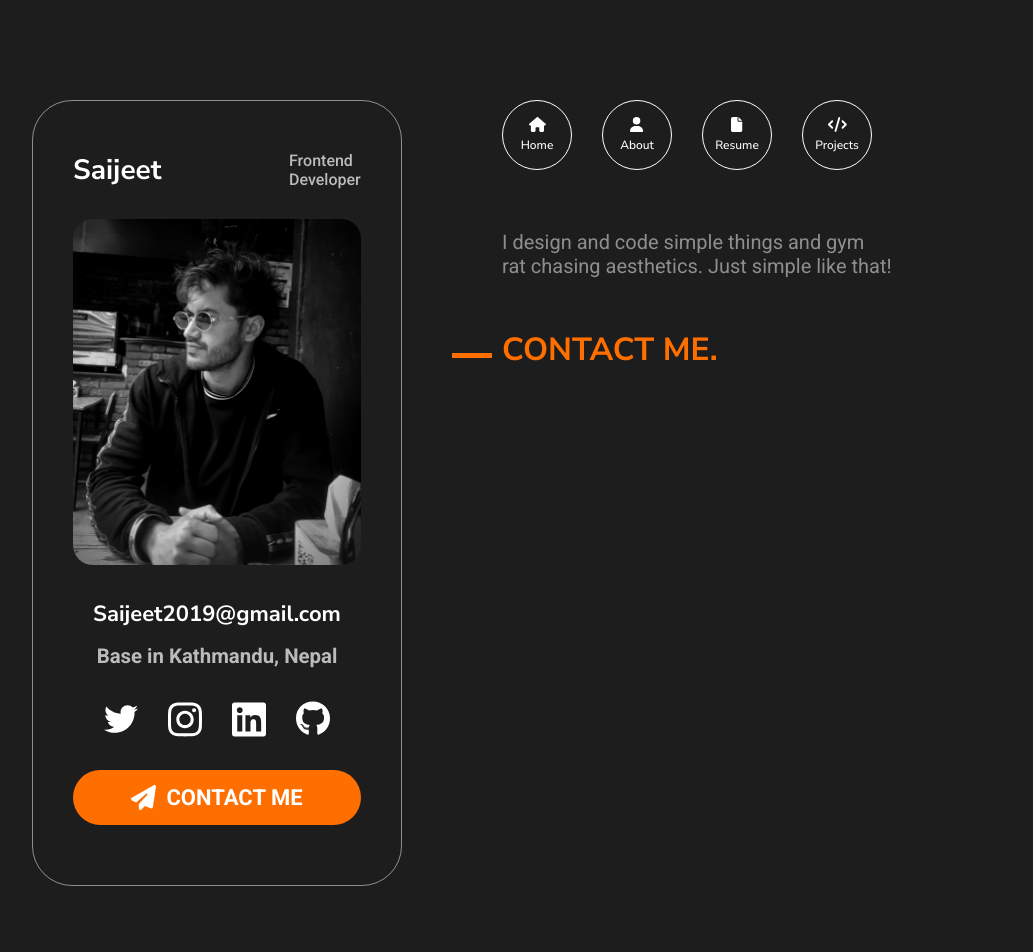
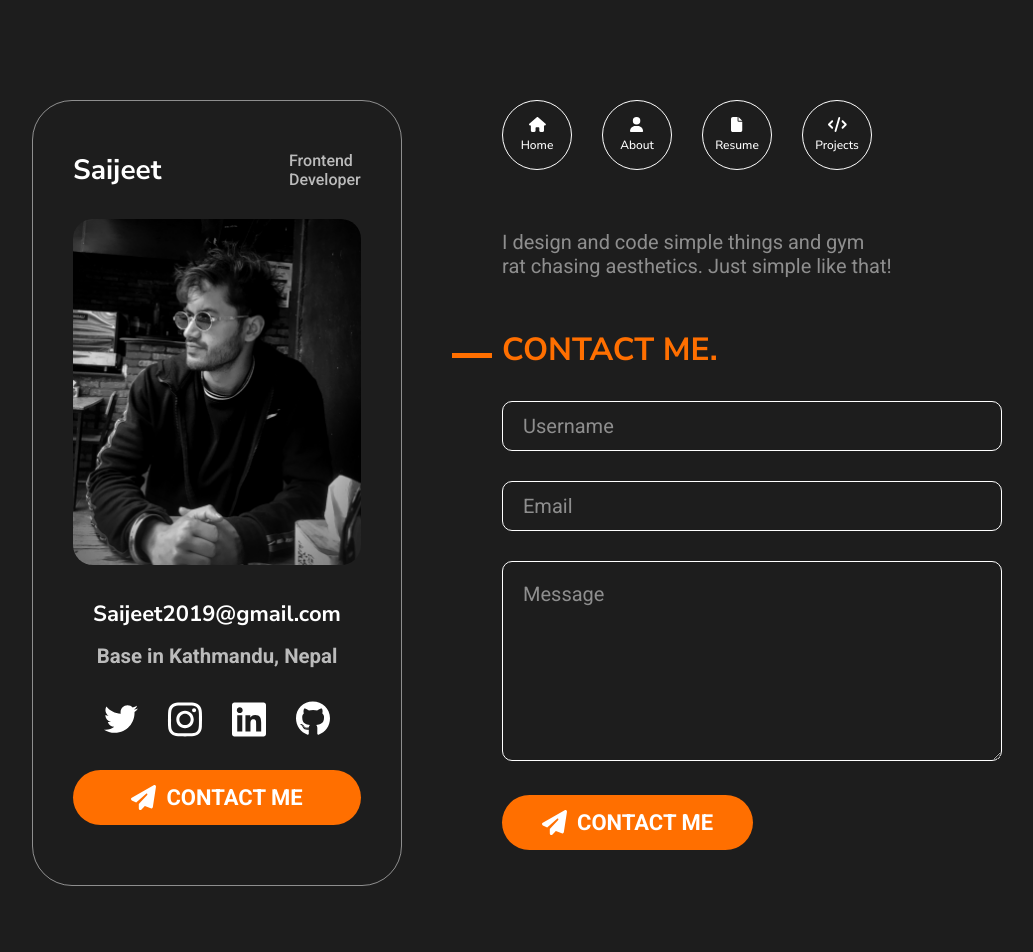
Before and after one commit to Saijeet7/react-portfolio, a React (Vite) app: page /contact in a window 1280 px wide. Shown: the top 952 px of the page, without its empty margins (23-1056 px from the left). Built offline with nearby package versions, Linux system fonts and the light colour scheme.

Commit message:
Complete : contact form completed

```diff
--- a/src/components/card/Card.styles.js
+++ b/src/components/card/Card.styles.js
@@ -10,6 +10,7 @@ export const CardWrapper = styled.div`
   }
   @media screen and (max-width: 768px) {
     padding: 40px 20px;
+    max-width: 370px;
   }
 `;
 
--- /dev/null
+++ b/src/components/contactForm/ContactForm.jsx
@@ -0,0 +1,106 @@
+import React from "react";
+import styled from "styled-components";
+import { FontAwesomeIcon } from "@fortawesome/react-fontawesome";
+import { faPaperPlane } from "@fortawesome/free-solid-svg-icons";
+
+const ContactForm = () => {
+  return (
+    <>
+      <Form action="https://formspree.io/f/xgegewba" method="POST">
+        <input
+          type="text"
+          name="username"
+          placeholder="Username"
+          autoComplete="off"
+          required
+        />
+        <input
+          type="email"
+          name="email"
+          placeholder="Email"
+          autoComplete="off"
+          required
+        />
+        <textarea
+          name="message"
+          col="30"
+          row="6"
+          autoComplete="off"
+          required
+          placeholder="Message"
+        ></textarea>
+        <Button type="submit" value="send">
+          {" "}
+          <FontAwesomeIcon icon={faPaperPlane} className="icon" />
+          <p>Contact Me</p>
+        </Button>
+      </Form>
+    </>
+  );
+};
+
+export default ContactForm;
+const Form = styled.form`
+  max-width: 500px;
+  input,
+  textarea {
+    width: 100%;
+    height: 50px;
+    padding: 20px;
+    border-radius: 10px;
+    margin-bottom: 30px;
+    border: 1px solid #ffffff;
+    background: transparent;
+    color: #ffffff;
+    font-family: "Roboto", sans-serif;
+    font-size: clamp(1rem, 2.5vw, 1.25rem);
+    font-weight: 400;
+    &::placeholder {
+      color: rgba(255, 255, 255, 0.5);
+    }
+  }
+  textarea {
+    height: 200px;
+  }
+  @media screen and (max-width: 768px) {
+    display: flex;
+    flex-direction: column;
+    flex-wrap: wrap;
+    align-items: center;
+  }
+`;
+
+const Button = styled.button`
+  color: #ffffff;
+  width: auto;
+  font-family: "Roboto", sans-serif;
+  font-size: 1.375rem;
+  border: none;
+  cursor: pointer;
+  text-transform: uppercase;
+  font-weight: 700;
+  text-decoration: none;
+  display: flex;
+  flex-wrap: wrap;
+  justify-content: center;
+  align-items: center;
+  gap: 10px;
+  background: #ff6f00;
+  padding: 15px 40px;
+  border-radius: 40px;
+  .icon {
+    width: 25px;
+    height: auto;
+    color: white;
+  }
+  transition: all 0.2s ease-in;
+  &:hover {
+    background: #1983d4;
+  }
+  @media screen and (max-width: 768px) {
+    padding: 15px 20px;
+    .icon {
+      width: 20px;
+    }
+  }
+`;
--- a/src/components/contentTitle/ContentTitle.jsx
+++ b/src/components/contentTitle/ContentTitle.jsx
@@ -26,7 +26,7 @@ const Title = styled.h1`
     font-size: clamp(2rem, 2.5vw, 3rem);
     font-weight: 700;
   }
-  margin-bottom: 60px;
+  margin-bottom: 30px;
   position: relative;
   &:before {
     position: absolute;
@@ -38,7 +38,7 @@ const Title = styled.h1`
     right: calc(100% + 10px);
   }
   @media screen and (max-width: 1024px) {
-    margin-bottom: 40px;
+    margin-bottom: 20px;
     &:before {
       width: 20px;
       top: 20px;
--- a/src/pages/Contact.jsx
+++ b/src/pages/Contact.jsx
@@ -6,6 +6,7 @@ import TopContent from "../components/topContent/TopContent";
 import ContentTitle from "../components/contentTitle/ContentTitle";
 import Footer from "../components/footer/footer";
 import { FadeAnimation } from "./Page.styles";
+import ContactForm from "../components/contactForm/ContactForm";
 
 const Contact = () => {
   const introText =
@@ -21,6 +22,7 @@ const Contact = () => {
           <FadeAnimation>
             <TopContent text={introText} />
             <ContentTitle title={title} />
+            <ContactForm />
           </FadeAnimation>
         </div>
       </HomeContainer>
--- a/src/pages/Page.styles.js
+++ b/src/pages/Page.styles.js
@@ -1,6 +1,6 @@
 import styled from "styled-components";
 
-export const FadeAnimation = styled.div`
+export const FadeAnimation = styled.section`
   animation: fadeIn 4s;
   -webkit-animation: fadeIn 4s;
   -moz-animation: fadeIn 4s;
```
